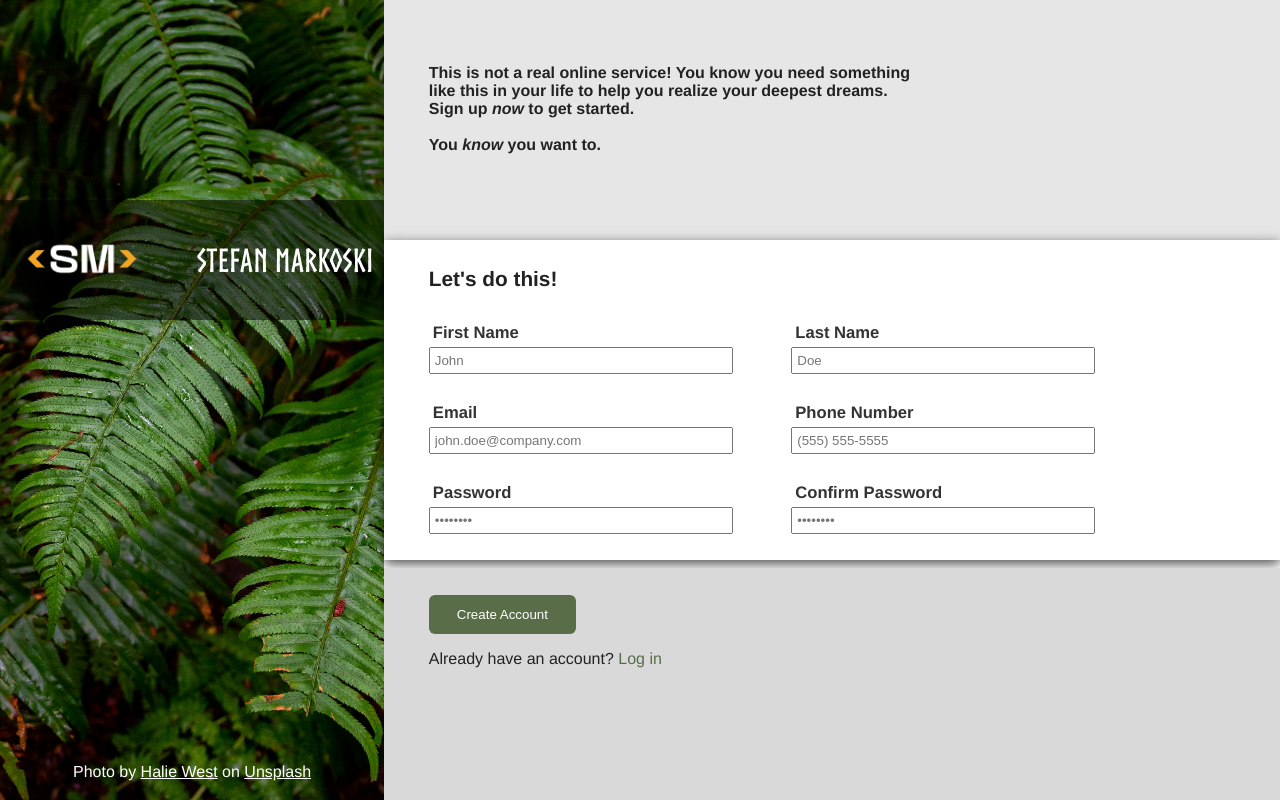
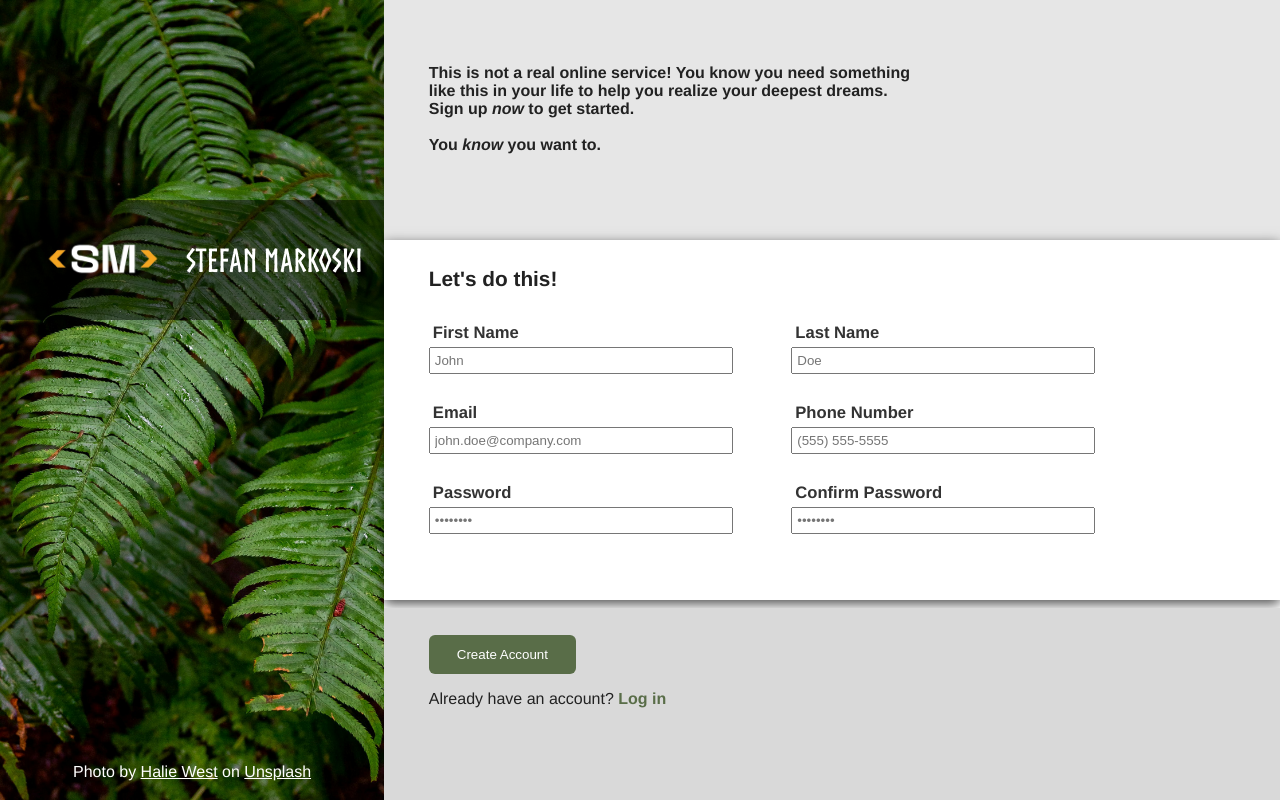
Before and after one commit to stefanmarkoski1/Sign-up-Form, a plain HTML site: page index.html in a window 1280 px wide. Drawn offline with Linux system fonts and the light colour scheme.

Commit message:
Small changes

```diff
--- a/index.html
+++ b/index.html
@@ -60,9 +60,10 @@
 		bottom: 30%;
 		top:30%;
 		width: 70%;
-		height: 40%;
+		height: 45%;
 		box-shadow: 0 4px 12px rgba(0, 0, 0, 0.7);
 		animation: fadeIn 0.6s ease-out;
+
 	}
 
 	.FormContent
@@ -76,6 +77,8 @@
 		padding-bottom:30%;
 		max-width:700px;
 
+
+
 	}
 
 	.FormContent form
@@ -87,6 +90,7 @@
 		font-size: 0.8em;
 		width:100%;
 
+
 	}
 
 	.formRow {
@@ -95,12 +99,14 @@
 		column-gap: 1.5em;
 		row-gap: 0.5em;
 		width: 100%;
+
 	}
 
 	.formField
 	{
 		display: flex;
 		flex-direction: column;
+
 	}
 
 	label
@@ -133,7 +139,7 @@
 		right: 0;
 		bottom: 0;
 		width: 70%;
-		height: 29%;
+		height: 24%;
 		background-color:  #d9d9d9;
 
 
@@ -180,7 +186,7 @@
 		font-family: Norse-Bold;
 		font-size: 2em;
 		align-items: center;
-		gap:1em;
+		justify-Content:center;
 		color: white;
 	}
 
@@ -264,6 +270,8 @@
 
 	}
 
+
+
 	.BottomContentText
 	{
 
@@ -327,7 +335,7 @@
 <div class = "ContentText">
  <p> This is not a real online service! You know you need something<br>
 like this in your life to help you realize your deepest dreams.<br>
-<b>Sign up <i>now</i> to get started.</b><br>
+Sign up <i>now</i> to get started.<br>
 
 <br>You <i>know</i> you want to.</p>
 
@@ -391,7 +399,7 @@ like this in your life to help you realize your deepest dreams.<br>
 
 	<button class = "Button">Create Account</button>
 	<br>
-<p>Already have an account? <a href="#" class="LogIn">Log in</a></p>
+<p>Already have an account? <a href="#" class="LogIn"><b>Log in</b></a></p>
 
 </div>
 </div>
```
